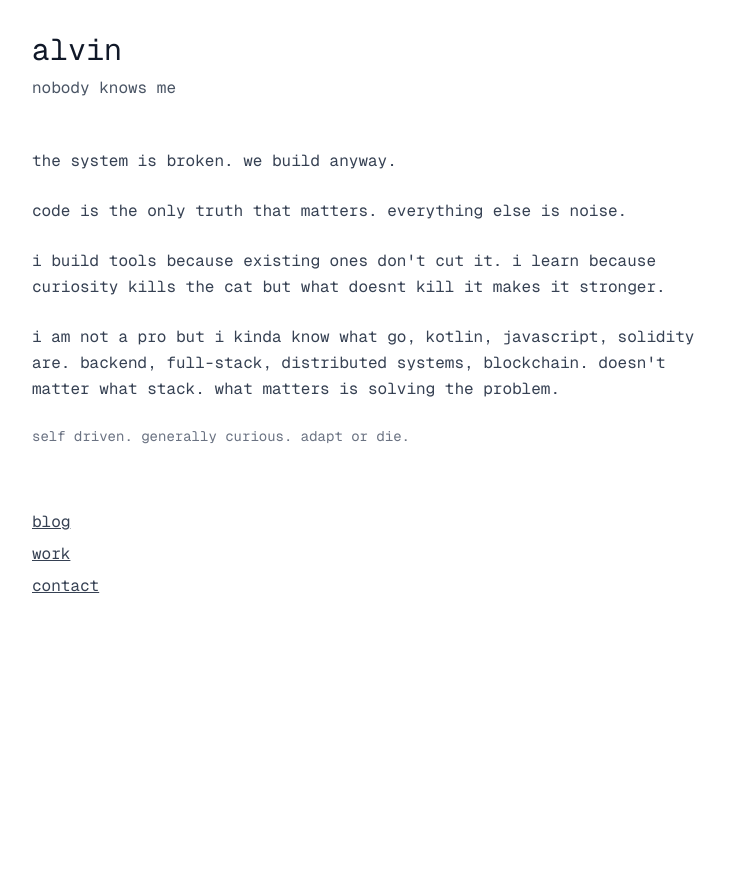
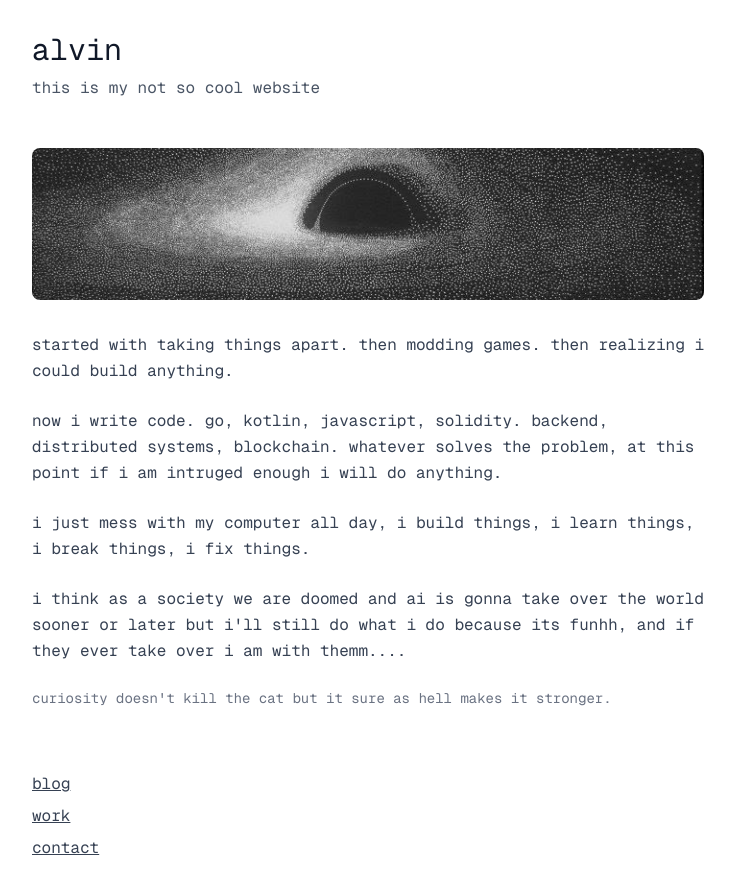
Before and after one commit to alvinliju/alvinliju.me, a Next.js app: page / in a window 1280 px wide. Shown: the whole page, without its empty margins (272-1007 px from the left). Before the commit the page ends 800 px from the top, so only its background shows below. Built offline with nearby package versions, Linux system fonts and the light colour scheme.

Commit message:
added an image and stuff and rewrote my whole intro without ai

```diff
--- a/app/page.tsx
+++ b/app/page.tsx
@@ -1,4 +1,5 @@
 import Link from "next/link";
+import Image from "next/image";
 
 export default function Home() {
   return (
@@ -6,25 +7,35 @@ export default function Home() {
       <div className="max-w-2xl mx-auto space-y-8">
         <div className="mb-12">
           <h1 className="text-gray-900 text-2xl md:text-3xl mb-2">alvin</h1>
-          <p className="text-gray-600">nobody knows me</p>
+          <p className="text-gray-600">this is my not so cool website</p>
+        </div>
+
+        <div className="w-full h-38 aspect-video relative mb-8 overflow-hidden rounded-lg">
+          <Image
+            src="/blackhole.png"
+            alt="blackhole"
+            fill
+            className="object-cover grayscale hover:grayscale-0 transition-all duration-500"
+            priority
+          />
         </div>
 
         <div className="space-y-6 text-gray-700 leading-relaxed">
           <p>
-            the system is broken. we build anyway.
+            started with taking things apart. then modding games. then realizing i could build anything.
           </p>
           <p>
-            code is the only truth that matters. everything else is noise.
+            now i write code. go, kotlin, javascript, solidity. backend, distributed systems, blockchain.
+            whatever solves the problem, at this point if i am intruged enough i will do anything.
           </p>
           <p>
-            i build tools because existing ones don't cut it. i learn because curiosity kills the cat but what doesnt kill it makes it stronger.
+            i just mess with my computer all day, i build things, i learn things, i break things, i fix things.
           </p>
           <p>
-            i am not a pro but i kinda know what go, kotlin, javascript, solidity are. backend, full-stack, distributed systems, blockchain.
-            doesn't matter what stack. what matters is solving the problem.
+            i think as a society we are doomed and ai is gonna take over the world sooner or later but i'll still do what i do because its funhh, and if they ever take over i am with themm....
           </p>
           <p className="text-gray-500 text-sm">
-            self driven. generally curious. adapt or die.
+            curiosity doesn't kill the cat but it sure as hell makes it stronger.
           </p>
         </div>
 
```
Also changed, not shown: public/blackhole.png (added).
